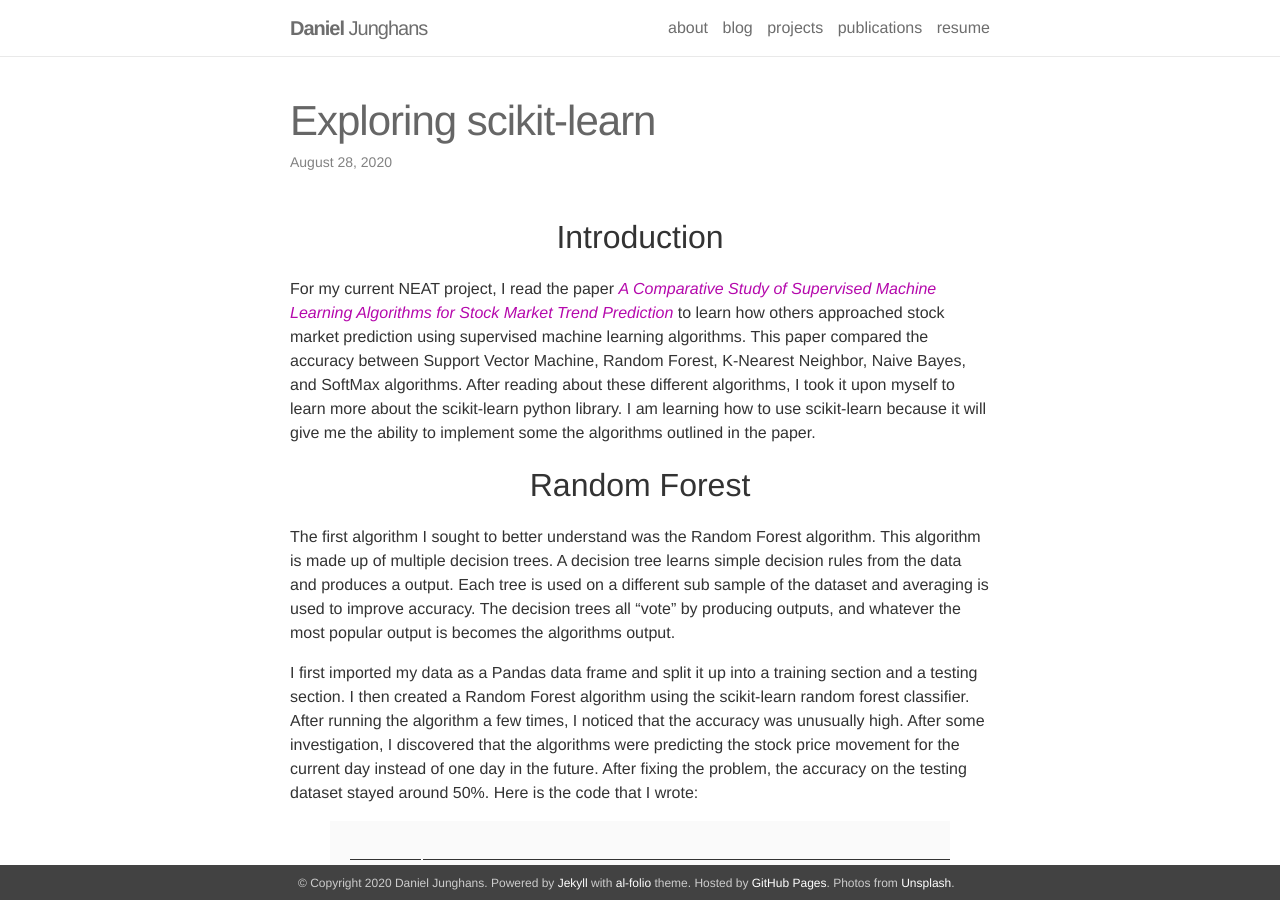
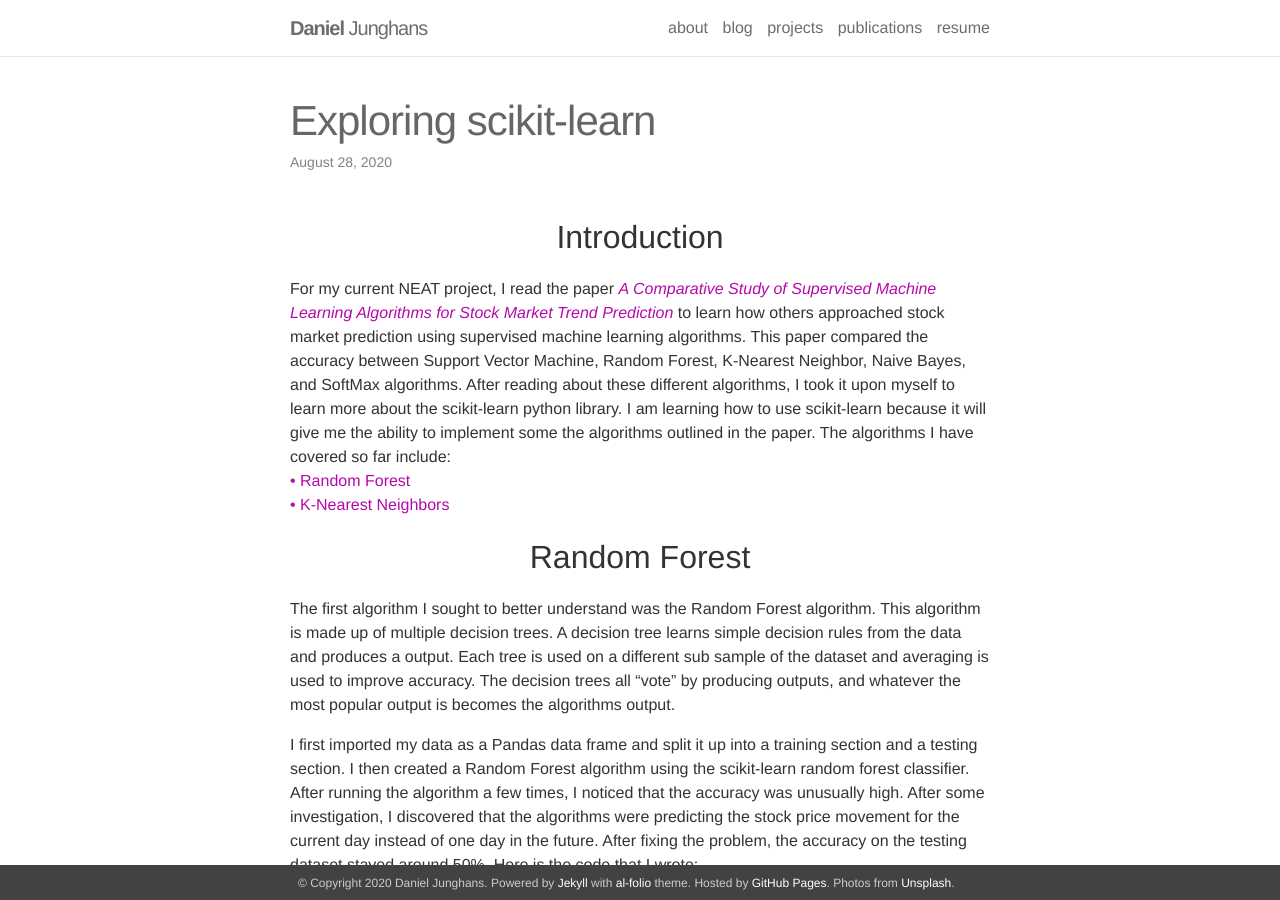
Before and after one commit to DanielJunghans/danieljunghans.github.io, a Jekyll site: the page built from _posts/2020-8-26-SCIKITLearn.markdown, in a window 1280 px wide and 900 px high. Built offline with Jekyll 4.4.1, drawn with Linux system fonts in a browser that asks for light colours; nearby versions of some CDN libraries.

Commit message:
table of contents

```diff
--- a/_posts/2020-8-26-SCIKITLearn.markdown
+++ b/_posts/2020-8-26-SCIKITLearn.markdown
@@ -6,9 +6,16 @@ description:
 comments: false
 ---
 
+
+
 <p style="text-align: center;"><font size="+3">Introduction</font></p>
-For my current NEAT project, I read the paper [*A Comparative Study of Supervised Machine Learning Algorithms for Stock Market Trend Prediction*](https://ieeexplore.ieee.org/abstract/document/8473214?casa_token=mA1Va18Dm6kAAAAA:v_6_aQSag5JUXPvV3uPm-BYIVUfWLtCD5HZFDXopj5UUDriA460pLKGfCr99nKgQEYCw8a-GAQ) to learn  how others approached stock market prediction using supervised machine learning algorithms. This paper compared the accuracy between Support Vector Machine, Random Forest, K-Nearest Neighbor, Naive Bayes, and SoftMax algorithms. After reading about these different algorithms, I took it upon myself to learn more about the scikit-learn python library. I am learning how to use scikit-learn because it will give me the ability to implement some the algorithms outlined in the paper.
+For my current NEAT project, I read the paper [*A Comparative Study of Supervised Machine Learning Algorithms for Stock Market Trend Prediction*](https://ieeexplore.ieee.org/abstract/document/8473214?casa_token=mA1Va18Dm6kAAAAA:v_6_aQSag5JUXPvV3uPm-BYIVUfWLtCD5HZFDXopj5UUDriA460pLKGfCr99nKgQEYCw8a-GAQ) to learn  how others approached stock market prediction using supervised machine learning algorithms. This paper compared the accuracy between Support Vector Machine, Random Forest, K-Nearest Neighbor, Naive Bayes, and SoftMax algorithms. After reading about these different algorithms, I took it upon myself to learn more about the scikit-learn python library. I am learning how to use scikit-learn because it will give me the ability to implement some the algorithms outlined in the paper. The algorithms I have covered so far include: <br />
+[•	Random Forest](#RandomForest)<br />
+[•	K-Nearest Neighbors](#KNN)<br />
 
+
+
+<a name="RandomForest"></a>
 <p style="text-align: center;"><font size="+3">Random Forest</font></p>
 The first algorithm I sought to better understand was the Random Forest algorithm. This algorithm is made up of multiple decision trees. A decision tree learns simple decision rules from the data and produces a output. Each tree is used on a different sub sample of the dataset and averaging is used to improve accuracy. The decision trees all “vote” by producing outputs, and whatever the most popular output is becomes the algorithms output.
 
@@ -65,7 +72,7 @@ print("Accuracy:",metrics.accuracy_score(y_test, y_pred))
 
 
 
-
+<a name="KNN"></a>
 <p style="text-align: center;"><font size="+3">K-Nearest Neighbors</font></p>
 The next algorithm I studied was the K-Nearest Neighbors algorithm. The nearest neighbor method looks for the most similar trading days. The predefined number of the most similar trading days become the nearest neighbors. Just like the decision trees in the Random Forest algorithm, the nearest neighbors "vote". Instead of using decision trees to produce an output, the K-Nearest Neighbor algorithm uses the actual expected output for the most similar trading days. The most popular output becomes of the neighbors becomes the algorithms output. If 5 of the nearest neighbors had the closing stock price go up and 3 neighbors had the stock price go down, the prediction will be that the stock price goes up.
 
```
